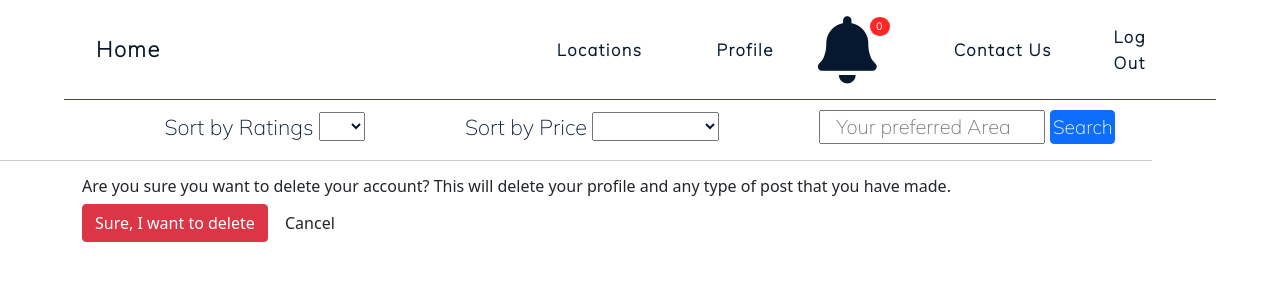
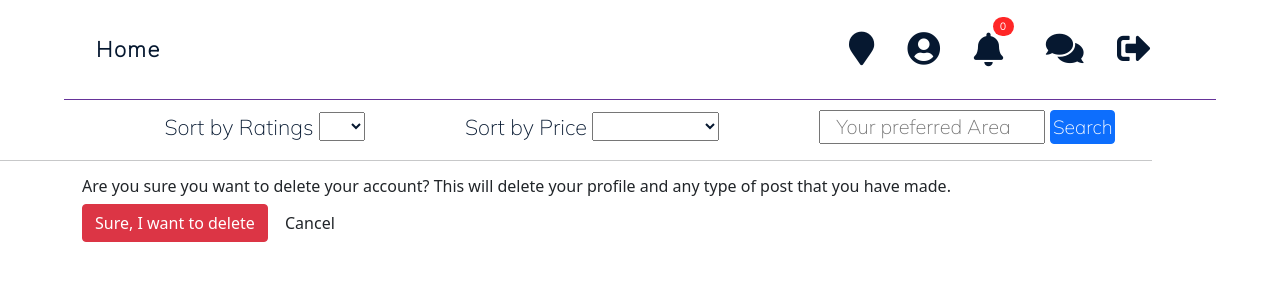
Before and after one commit to sulabhghimire/minor-project-athiti, a Django app: page /account/delete_account/ in a window 1280 px wide. Shown: the top 300 px of the page. Run offline with Django 3.2, Linux system fonts and the light colour scheme; a user stored in the database is signed in; data comes from the database, SQL or seed files in the repository; both versions use the stored data as it was after the commit; parts of the project's set-up code (start-up, migrations or seed data) failed here and were passed over; some libraries are stand-ins or nearby versions.

Commit message:
navbar changed

```diff
--- a/listings/templates/listings/base.html
+++ b/listings/templates/listings/base.html
@@ -45,33 +45,35 @@
                 <div class="nav">
                     <span class="nav-left"><a href="{% url 'home' %}">Home </a> </span>
                     <div class="nav-right">
-                        <span class="nav-left"><a href="{% url 'map' %}">Locations </a> </span>
+                        <span title="Locations" ><a href="{% url 'map' %}"><i class="fas fa-map-marker fa-2x"></i> </a> </span>
                         {% if user.is_authenticated %}
                             {% if user.host %}
-                                <span><a href="{% url 'listing-list' %}">Your Listings</a></span>
-                                <span><a href="{% url 'hosts-booking' %}">View Bookings</a></span>
+                                <span title="My Listings"><a href="{% url 'listing-list' %}"><i class="fas fa-house-user fa-2x"></i></a></span>
+                                <span title="View Bookings"><a href="{% url 'hosts-booking' %}"><i class="fas fa-calendar-check fa-2x"></i></a></span>
                             {% endif %}
                             {% if user.guest %}
-                                <span><a href="{% url 'guests-booking' %}">View Bookings</a></span>
+                                <span title="View Bookings"><a href="{% url 'guests-booking' %}"><i class="fas fa-calendar-check fa-2x"></i></a></span>
                             {% endif %}
-                            <span><a href="{% url 'profile' user.pk %}">Profile</a> </span>
+                            <span title="Profile"><a href="{% url 'profile' user.pk %}"><i class="fas fa-user-circle fa-2x"></i></a> </span>
                             {% if user.guest %}
-                                <span><a href="{% url 'display_cart' %}">Cart</a></span>
+                                <span title="Cart"><a href="{% url 'display_cart' %}"><i class="fas fa-cart-plus"></i></a></span>
                             {% endif %}
                             <!--Data-count gives number of notifications that are not seen-->
-                            <a href="{% url 'notifications' %}">
-                                <span class="fa-stack fa-2x" data-count="{{count_notifications}}">
-                                        <i class="fa fa-bell fa-stack-2x icon-yellow"></i>
-                                </span>
-                            </a>
-                            <span class="nav-left"><a href="{% url 'contact-us' %}">Contact Us </a> </span>
-                            <span><a href="{% url 'logout' %}">Log Out</a> </span>
+                      <span title="Notification" >
+                        <a  href="{% url 'notifications' %}">
+                            <span style=" width: 40px; " class="fa-stack fa-2x" data-count="{{count_notifications}}">
+                                    <i class="fa fa-bell fa-stack-1.8x icon-yellow"></i>
+                            </span>
+                        </a>
+                      </span>
+                            <span title="Contact Us"><a href="{% url 'contact-us' %}"><i class="fas fa-comments fa-2x"></i></a> </span>
+                            <span title="Log Out"><a  href="{% url 'logout' %}"><i class="fas fa-sign-out-alt fa-2x"></i></a> </span>
                         {% else %}
                             <span><a href="{% url 'host-register' %}">Join as Host</a</span>
                             <span><a href="{% url 'guest-register' %}">Join as Guest</a> </span>
-                            <span class="nav-left"><a href="{% url 'contact-us' %}">Contact Us </a> </span>
-                            <span>
-                               <a href="{% url 'login' %}">Log In</a>
+                            <span title="Contact Us"><a href="{% url 'contact-us' %}"><i class="fas fa-comments fa-2x"> </i></a> </span>
+                            <span title="Log In">
+                               <a href="{% url 'login' %}"><i class="fas fa-sign-in-alt fa-2x"></i></a>
                             </span>
                         {% endif %}
                     </div>
```
Also changed, not shown: db.sqlite3, media/default_room.jpg.
